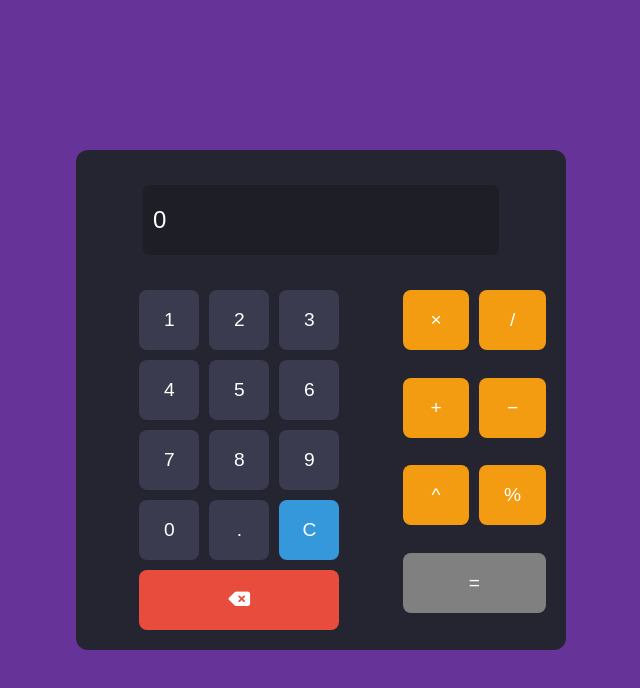
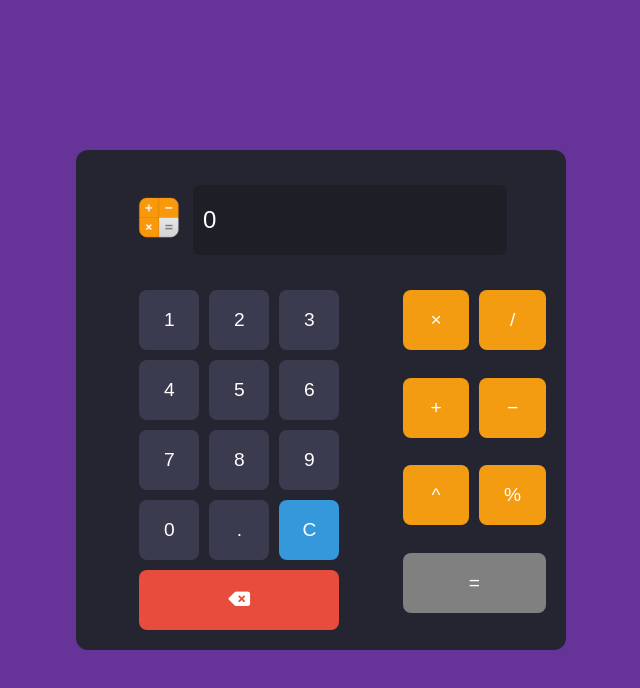
Before and after one commit to felixpatrick/CalculatorApp, a plain HTML site: page index.html in a window 1280 px wide. Shown: the whole page, without its empty margins (319-959 px from the left). Drawn offline with Linux system fonts and the light colour scheme.

Commit message:
Added a fancy Icon to the calculator
And added a fav icon to the calculator

```diff
--- a/index.html
+++ b/index.html
@@ -4,6 +4,7 @@
 <head>
     <meta charset="UTF-8" />
     <meta name="viewport" content="width=device-width, initial-scale=1.0" />
+    <link rel="icon" type="image/png" href="/images/calculator_icon.png" />
     <link rel="stylesheet" href="./style/style.css" />
     <link rel="stylesheet" href="./style/general.css">
     <link rel="stylesheet" href="https://cdnjs.cloudflare.com/ajax/libs/font-awesome/6.5.0/css/all.min.css"
@@ -17,6 +18,7 @@
     <div class="calculator-wrapper">
 
         <div class="display-section">
+            <div class="icon-container"><img src="./images/calculator_icon.png" class="icon" alt=""></div>
             <input type="text" class="display-screen" value="0" readonly />
         </div>
 
--- a/style/general.css
+++ b/style/general.css
@@ -27,10 +27,12 @@ body {
   text-align: right;
   display: flex;
   justify-content: center;
+  gap: 10px;
+  align-items: center;
 }
 
 .display-screen {
-  width: 80%;
+  width: 70%;
   height: 50px;
   padding: 10px;
   font-size: 1.5rem;
--- a/style/style.css
+++ b/style/style.css
@@ -1,6 +1,3 @@
-/* Base styles */
-
-/* Calculator container */
 .calculator-wrapper {
   background-color: #242530;
   padding: 20px;
@@ -13,8 +10,6 @@
   min-width: 350px;
   width: 100%;
 }
-
-/* Display section */
 
 .buttons-section {
   display: flex;
@@ -31,14 +26,13 @@
 .operators-section {
   display: grid;
   grid-template-columns: 1fr 1fr;
-  /* justify-content: space-around; */
   gap: 10px;
 }
 
-.btn:hover {
-  /* background-color: #505166; */
+.icon {
+  justify-content: center;
+  height: 3rem;
 }
-
 .btn-operator {
   background-color: #f39c12;
 }
```
Also changed, not shown: images/calculator_icon.png (added).
